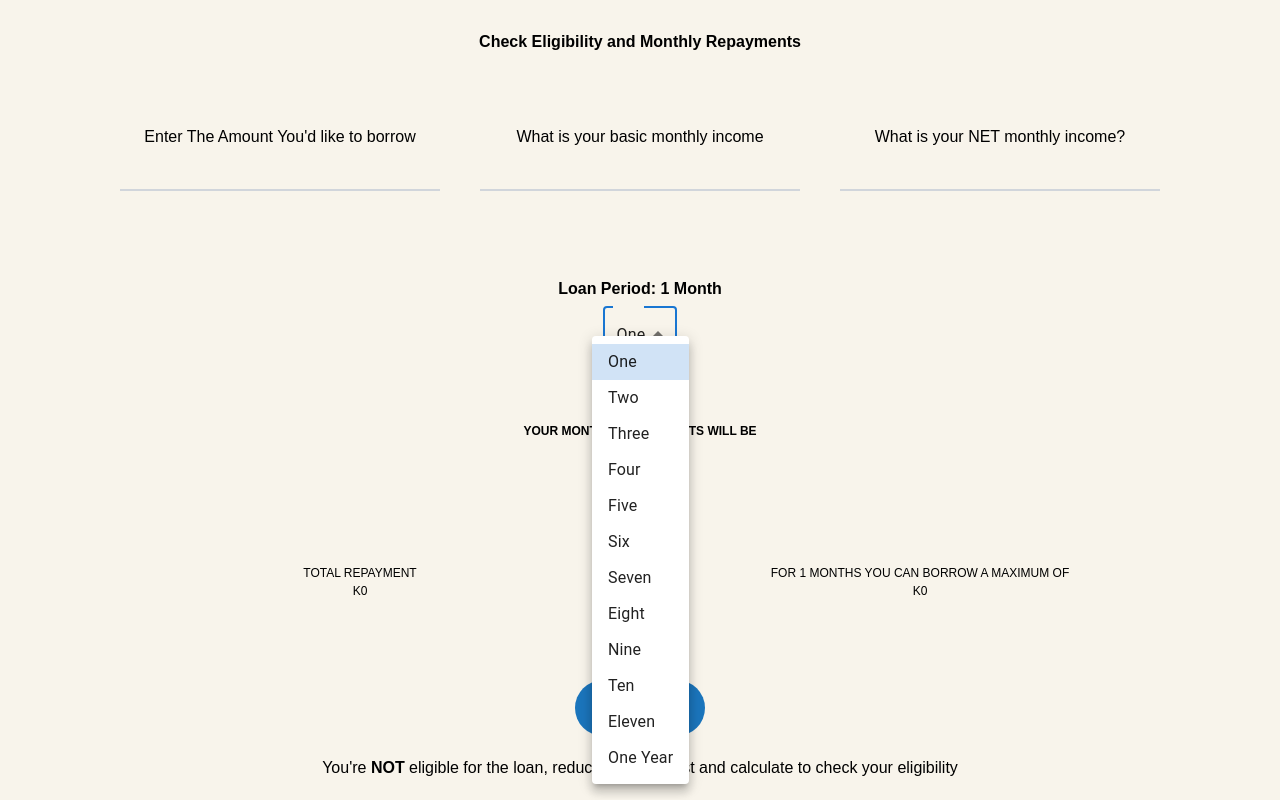
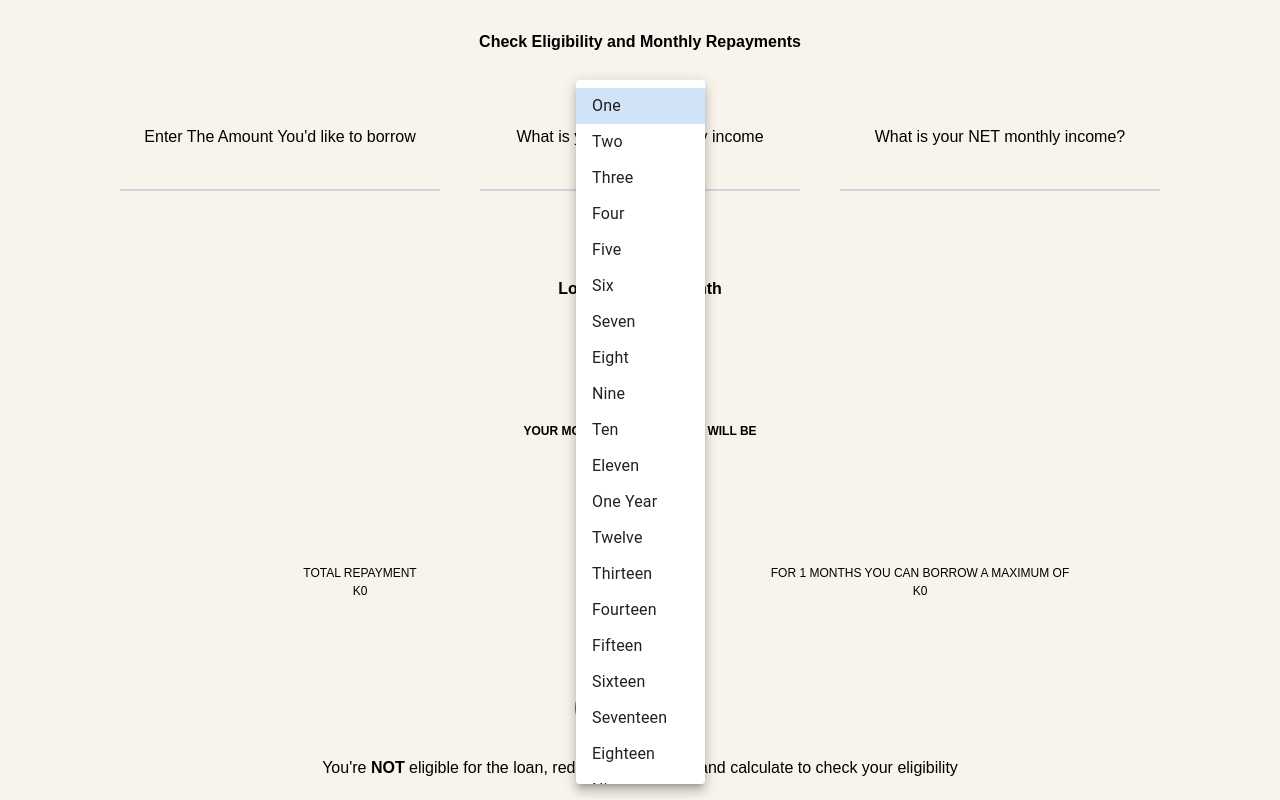
Before and after one commit to TheZodo/dorset, a Next.js app: page /calculatorgov in a window 1280 px wide. Both pictures are taken after a click on the element "One". Built offline with nearby package versions, Linux system fonts and the light colour scheme.

Commit message:
months increased

```diff
--- a/app/calculatorgov/page.tsx
+++ b/app/calculatorgov/page.tsx
@@ -207,6 +207,19 @@ const Calculator = () => {
             <MenuItem value={10}>Ten</MenuItem>
             <MenuItem value={11}>Eleven</MenuItem>
             <MenuItem value={12}>One Year</MenuItem>
+            <MenuItem value={12}>Twelve</MenuItem>
+            <MenuItem value={13}>Thirteen</MenuItem>
+            <MenuItem value={14}>Fourteen</MenuItem>
+            <MenuItem value={15}>Fifteen</MenuItem>
+            <MenuItem value={16}>Sixteen</MenuItem>
+            <MenuItem value={17}>Seventeen</MenuItem>
+            <MenuItem value={18}>Eighteen</MenuItem>
+            <MenuItem value={19}>Nineteen</MenuItem>
+            <MenuItem value={20}>Twenty</MenuItem>
+            <MenuItem value={21}>Twenty One</MenuItem>
+            <MenuItem value={22}>Twenty Two</MenuItem>
+            <MenuItem value={23}>Twenty Three</MenuItem>
+            <MenuItem value={24}>Twenty Four</MenuItem>
           </Select>
         </div>
       </form>
--- a/app/calculatorpriv/page.tsx
+++ b/app/calculatorpriv/page.tsx
@@ -205,7 +205,19 @@ const Calculator = () => {
             <MenuItem value={9}>Nine</MenuItem>
             <MenuItem value={10}>Ten</MenuItem>
             <MenuItem value={11}>Eleven</MenuItem>
-            <MenuItem value={12}>One Year</MenuItem>
+            <MenuItem value={12}>Twelve</MenuItem>
+            <MenuItem value={13}>Thirteen</MenuItem>
+            <MenuItem value={14}>Fourteen</MenuItem>
+            <MenuItem value={15}>Fifteen</MenuItem>
+            <MenuItem value={16}>Sixteen</MenuItem>
+            <MenuItem value={17}>Seventeen</MenuItem>
+            <MenuItem value={18}>Eighteen</MenuItem>
+            <MenuItem value={19}>Nineteen</MenuItem>
+            <MenuItem value={20}>Twenty</MenuItem>
+            <MenuItem value={21}>Twenty One</MenuItem>
+            <MenuItem value={22}>Twenty Two</MenuItem>
+            <MenuItem value={23}>Twenty Three</MenuItem>
+            <MenuItem value={24}>Twenty Four</MenuItem>
           </Select>
         </div>
       </form>
```
